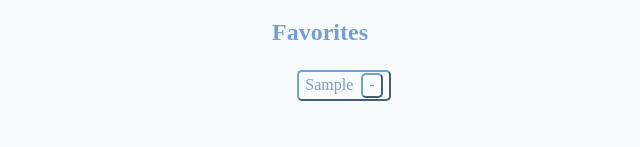
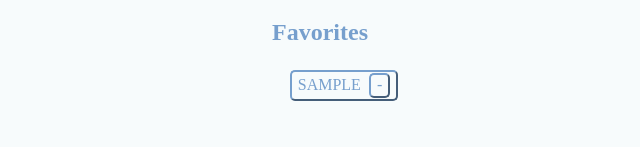
Before and after one commit to jadonahue/weather-dashboard-react, a React (Vite) app: page / in a window 1280 px wide. Both pictures are taken after typing "Sample" into the empty fields and a click on the button "Add To Favorites". Shown: the part 322-469 px from the top of the page, without its empty margins (320-960 px from the left). Built offline with nearby package versions, Linux system fonts and the light colour scheme.

Commit message:
Add city name to favorites as uppercase.

```diff
--- a/src/components/WeatherFavorites.jsx
+++ b/src/components/WeatherFavorites.jsx
@@ -47,7 +47,7 @@ export default function WeatherFavorites() {
                             <li key={index} className='favorite-city'>
 
                                 <button onClick={() => handleSelectFavorite(city)}>
-                                    {city}
+                                    {city.toUpperCase()}
                                     <button onClick={(event) => handleRemoveFavorite(city, event)}>
                                         -
                                     </button>
```
